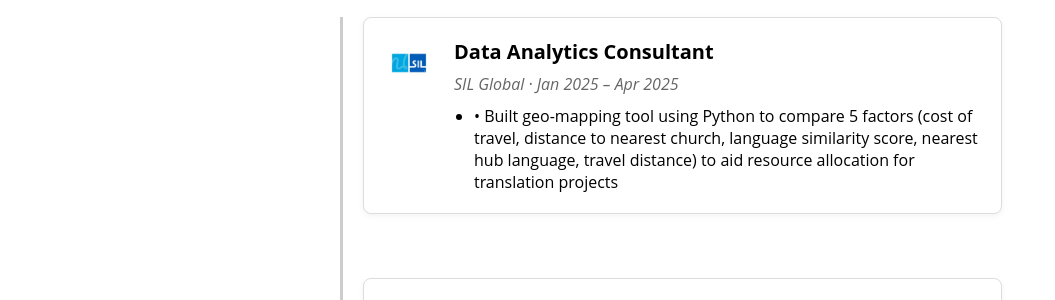
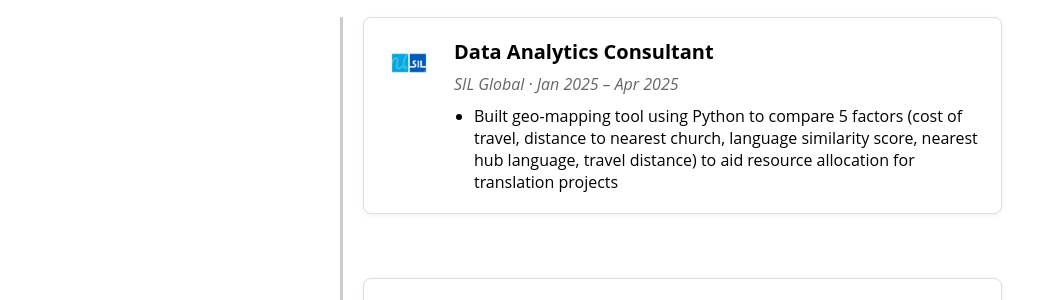
Before and after one commit to AmyFischbach/AmyFischbach.github.io, a Jekyll site: the page built from index.html, in a window 1280 px wide and 900 px high, scrolled down 819 px. Shown: the part 155-455 px from the top of the window, without its empty margins (0-1055 px from the left). Built offline with Jekyll 4.4.1, drawn with Linux system fonts in a browser that asks for light colours; nearby versions of some CDN libraries; some web fonts are replaced; the list of posts is cut into pages by our own code.

```diff
--- a/index.html
+++ b/index.html
@@ -50,7 +50,7 @@ title: Home
             <em>SIL Global</em> · <span>Jan 2025 – Apr 2025</span>
           </div>
           <ul>
-            <li>•	Built geo-mapping tool using Python to compare 5 factors (cost of travel, distance to nearest church, language similarity score, nearest hub language, travel distance) to aid resource allocation for translation projects</li>
+            <li>Built geo-mapping tool using Python to compare 5 factors (cost of travel, distance to nearest church, language similarity score, nearest hub language, travel distance) to aid resource allocation for translation projects</li>
 
           </ul>
         </div>
```
